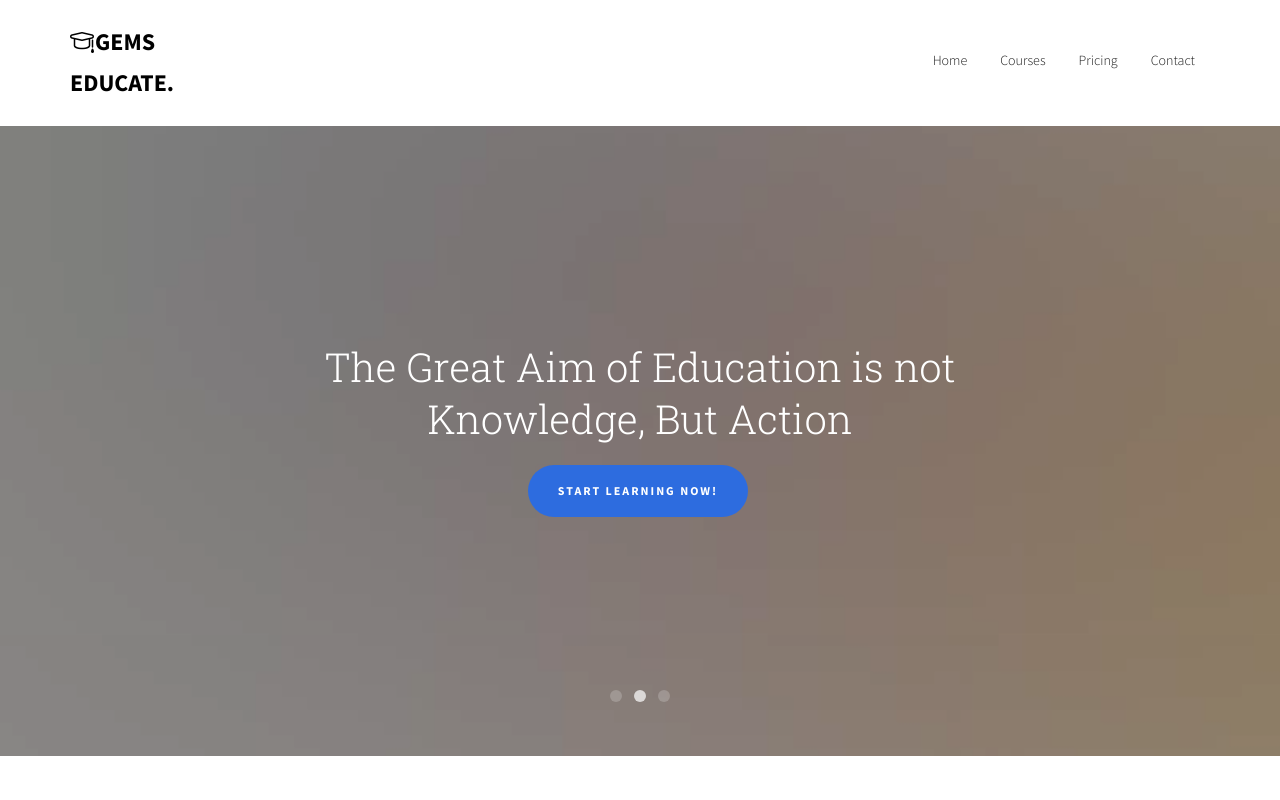
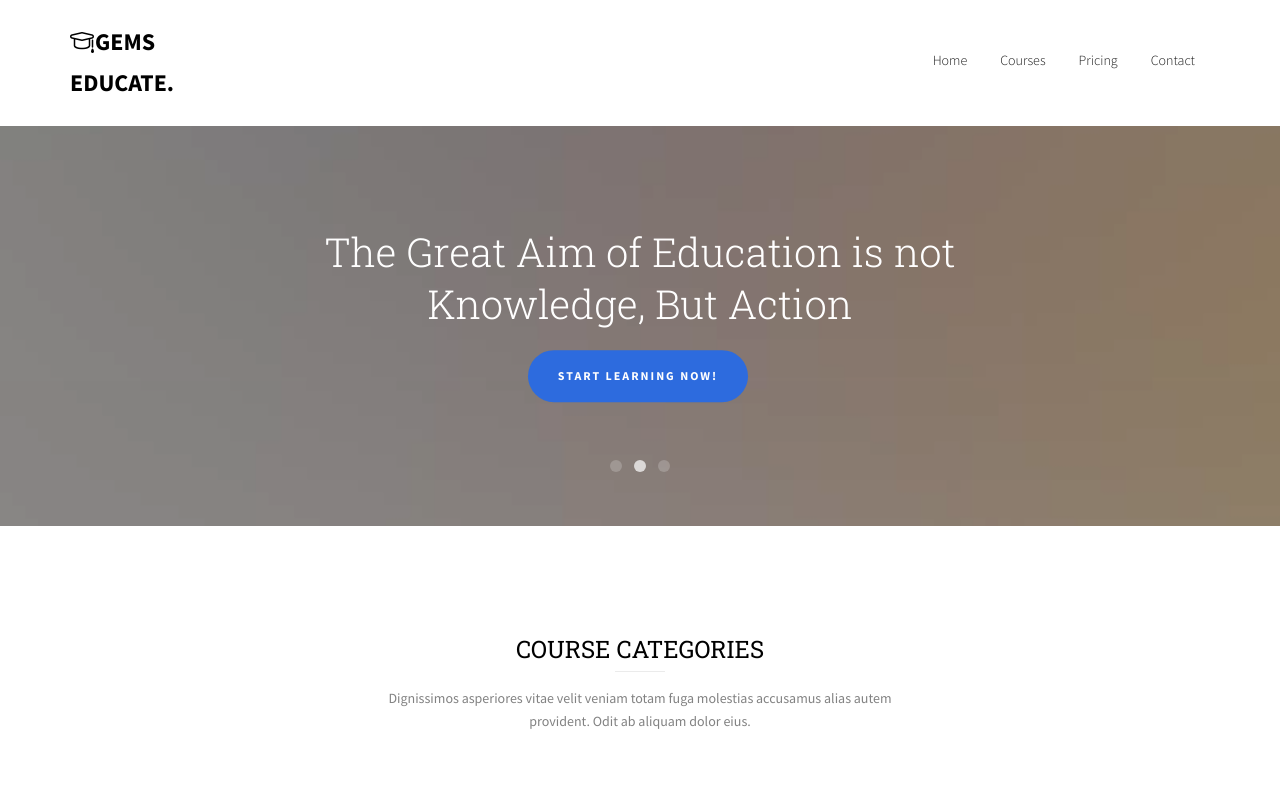
Before and after one commit to gemsteam/educate, a plain HTML site: page index.html in a window 1280 px wide. Shown: the top 800 px of the page. Drawn offline with Linux system fonts and the light colour scheme; files whose address does not match are found by name.

Commit message:
Add files via upload

```diff
--- a/css/style.css
+++ b/css/style.css
@@ -278,8 +278,8 @@ h1, h2, h3, h4, h5, h6, figure {
 }
 
 #fh5co-hero {
-  min-height: 630px;
-  height: 630px;
+  min-height: 400px;
+  height: 300px;
   background: #fff url(../images/loader.gif) no-repeat center center;
 }
 #fh5co-hero .btn {
@@ -301,8 +301,8 @@ h1, h2, h3, h4, h5, h6, figure {
   background-repeat: no-repeat;
   background-size: cover;
   background-position: bottom center;
-  min-height: 630px;
-  height: 630px;
+  min-height: 400px;
+  height: 300px;
   position: relative;
 }
 #fh5co-hero .flexslider .slides li:after {
@@ -336,8 +336,8 @@ h1, h2, h3, h4, h5, h6, figure {
 #fh5co-hero .flexslider .slider-text {
   display: table;
   opacity: 0;
-  min-height: 630px;
-  height: 630px;
+  min-height: 400px;
+  height: 300px;
   z-index: 9;
 }
 #fh5co-hero .flexslider .slider-text > .slider-text-inner {
```
